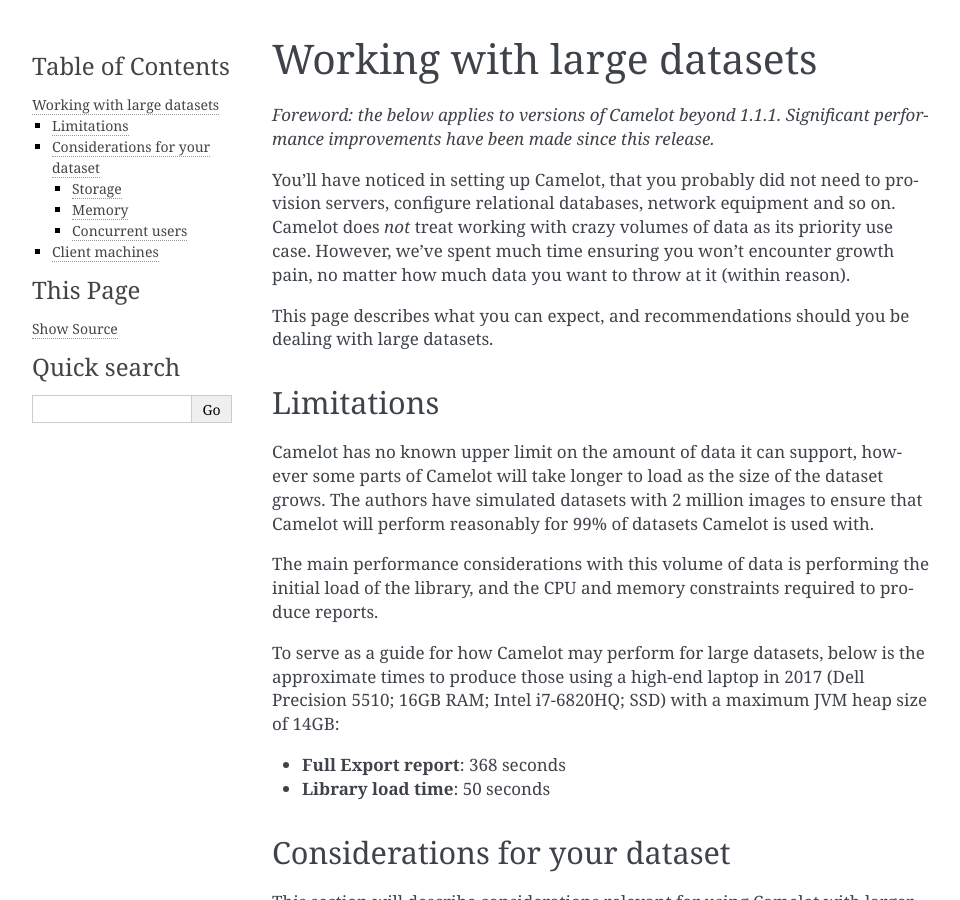
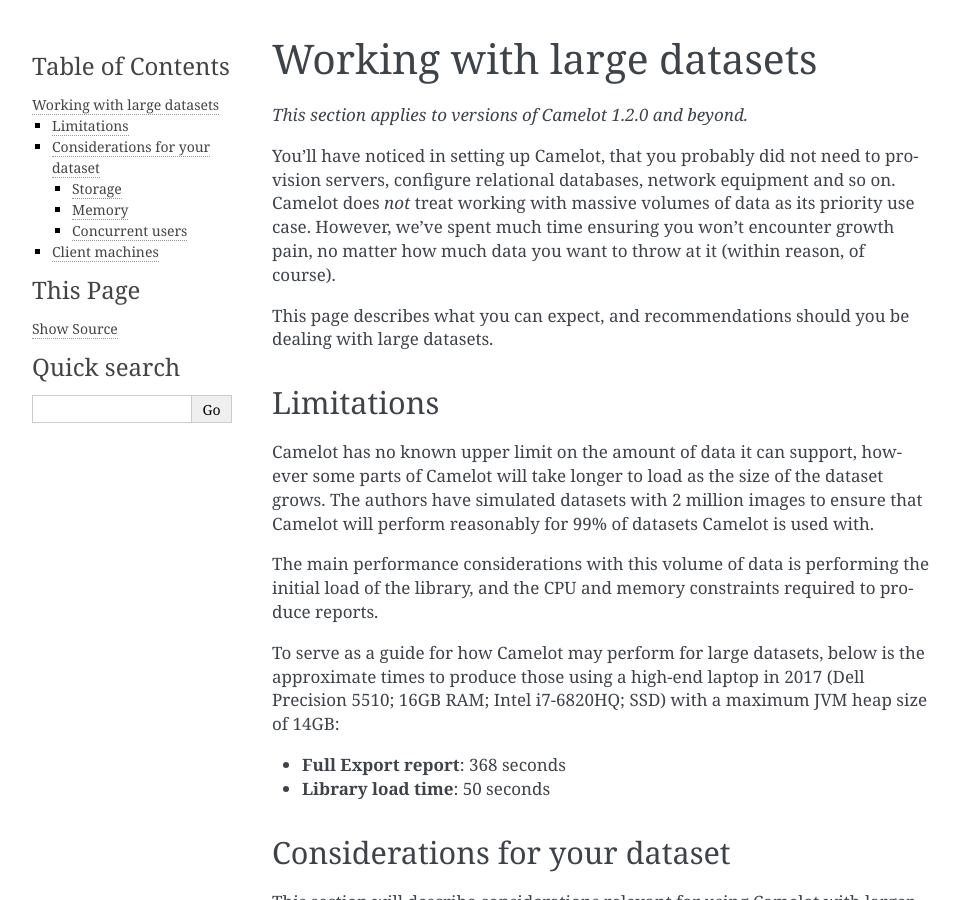
Before and after one commit to heidihendry/camelot, a Sphinx documentation site: the page built from doc/scale.rst, in a window 1280 px wide and 900 px high. Shown: the whole window, without its empty margins (148-1108 px from the left). Built offline with Sphinx 7.4.7, drawn with Linux system fonts in a browser that asks for light colours.

Commit message:
Tidy intro to scale.rst.

```diff
--- a/doc/scale.rst
+++ b/doc/scale.rst
@@ -1,13 +1,14 @@
 Working with large datasets
 ---------------------------
 
-*Foreword: the below applies to versions of Camelot beyond 1.1.1. Significant performance improvements have been made since this release.*
+*This section applies to versions of Camelot 1.2.0 and beyond.*
 
 You'll have noticed in setting up Camelot, that you probably did not need to
 provision servers, configure relational databases, network equipment and so
-on. Camelot does *not* treat working with crazy volumes of data as its
+on. Camelot does *not* treat working with massive volumes of data as its
 priority use case. However, we've spent much time ensuring you won't encounter
-growth pain, no matter how much data you want to throw at it (within reason).
+growth pain, no matter how much data you want to throw at it (within reason,
+of course).
 
 This page describes what you can expect, and recommendations should you be
 dealing with large datasets.
```
